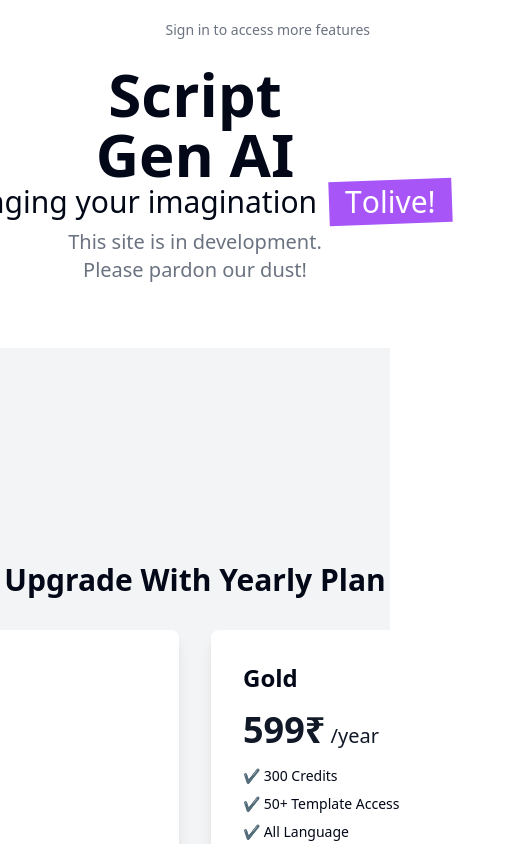
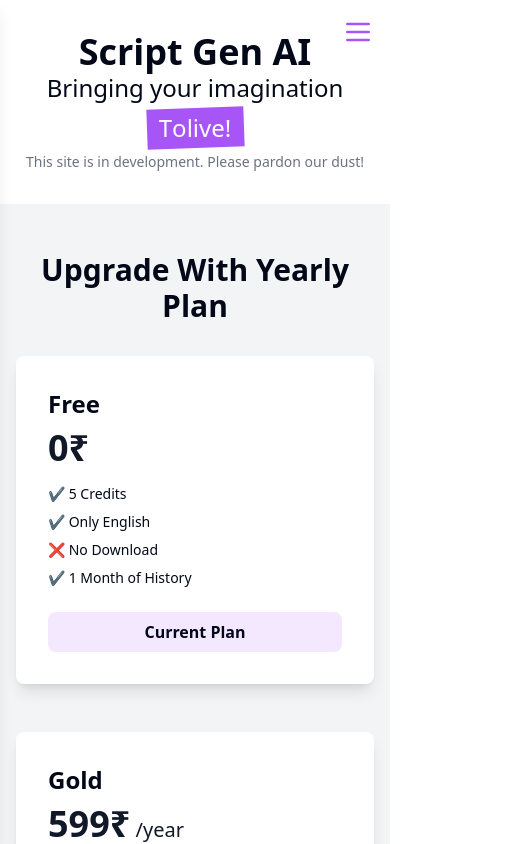
Before and after one commit to alivinshiva/Yet-another-Ai-Inn, a Next.js app: page /Billing in a window 390 px wide. Shown: the top 844 px of the page, 531 px wide, since content can reach past the window. Built offline with nearby package versions, Linux system fonts and the light colour scheme; no server answers.

Commit message:
mobile responsive

```diff
--- a/components/Header.tsx
+++ b/components/Header.tsx
@@ -1,34 +1,89 @@
-"use client"
-import { BookOpen, FilePen, PartyPopper, User } from 'lucide-react';
+"use client";
+import { BookOpen, FilePen, PartyPopper, User, Menu, X } from 'lucide-react';
 import Link from 'next/link';
-import React from 'react';
-import { UserButton } from '@clerk/nextjs';
+import React, { useState } from 'react';
+import { UserButton, useUser } from '@clerk/nextjs';
 import { FlipWords } from "@/components/ui/flip-words";
 import { useAuth } from '@clerk/nextjs';
-
 
 function Header() {
     const words = ["To life!", "To live!"];
     const { isSignedIn } = useAuth();
+    const { user } = useUser();
+    const [sidebarOpen, setSidebarOpen] = useState(false);
 
+    const toggleSidebar = () => setSidebarOpen(!sidebarOpen);
 
     return (
-        <header className='relative p-16 text-center'>
+        <header className='relative px-4 py-8 md:py-24 text-center md:px-16'>
             <Link href='/'>
-                <h1 className='text-6xl font-black'>Script Gen AI</h1>
-                <div className='flex justify-center whitespace-nowrap space-x-5 text-3xl lg:text-5xl'>
+                <h1 className='text-4xl md:text-6xl font-black'>Script Gen AI</h1>
+                <div className='flex flex-col items-center justify-center whitespace-nowrap space-y-2 md:space-y-0 md:flex-row md:space-x-5 text-2xl md:text-3xl lg:text-5xl'>
                     <h2>Bringing your imagination</h2>
                     <div className='relative'>
-                        <div className='absolute bg-purple-500 -left-2 -top-1 -bottom-1 -right-2 md:-left-3 md:-top-0 md:-bottom-0 md:-right-3 -rotate-2' />
+                        <div className='absolute bg-purple-500 -left-1 -top-1 -bottom-1 -right-1 md:-left-2 md:-top-2 md:-bottom-2 md:-right-2 -rotate-2' />
                         <div className='relative text-white'>
                             <FlipWords words={words} className='text-white' /> <br />
                         </div>
                     </div>
                 </div>
             </Link>
-            <p className="text-xl text-gray-500 mt-2">This site is in development. Please pardon our dust!</p>
-            <div className='absolute -top-5 right-5 flex space-x-2'>
-                {isSignedIn ? (
+            <p className="text-sm md:text-xl text-gray-500 mt-2">This site is in development. Please pardon our dust!</p>
+
+            {/* Hamburger Menu for Mobile */}
+            <div className='absolute top-4 right-4 md:hidden'>
+                <Menu
+                    className='w-8 h-8 text-purple-500 cursor-pointer'
+                    onClick={toggleSidebar}
+                />
+            </div>
+
+            {/* Sidebar for Mobile */}
+            <div
+                className={`fixed top-0 left-0 w-64 h-full bg-white shadow-lg z-50 transform ${sidebarOpen ? 'translate-x-0' : '-translate-x-full'} transition-transform duration-300 ease-in-out md:hidden`}
+            >
+                <div className='flex justify-between items-center p-4'>
+                    <h2 className='text-xl font-black'>Menu</h2>
+                    <X
+                        className='w-6 h-6 text-purple-500 cursor-pointer'
+                        onClick={toggleSidebar}
+                    />
+                </div>
+                <nav className='flex flex-col space-y-4 p-4'>
+                    <Link href='/' onClick={toggleSidebar} className='flex items-center space-x-2'>
+                        <FilePen className='w-6 h-6 text-purple-500' />
+                        <span className='text-purple-500 font-bold text-lg'>Home</span>
+                    </Link>
+                    <Link href='/Stories' onClick={toggleSidebar} className='flex items-center space-x-2'>
+                        <BookOpen className='w-6 h-6 text-purple-500' />
+                        <span className='text-purple-500 font-bold text-lg'>Stories</span>
+                    </Link>
+                    <Link href='/Billing' onClick={toggleSidebar} className='flex items-center space-x-2'>
+                        <PartyPopper className='w-6 h-6 text-purple-500' />
+                        <span className='text-purple-500 font-bold text-lg'>Billing</span>
+                    </Link>
+                    {isSignedIn && (
+                        user ? (
+                            <div className='flex items-center space-x-2 text-center' onClick={toggleSidebar} >
+                                {/* <User className='w-6 h-6 text-purple-500' /> */}
+                                <UserButton />
+                                <span className='font-bold text-purple-500'>{user.fullName || 'User'}</span>
+                            </div>
+                        ) : (
+                            <div className='flex items-center space-x-2 text-center' onClick={toggleSidebar}>
+                                <User className='w-6 h-6 text-purple-500' />
+                                <span className='font-bold text-purple-500'>Guest</span>
+                            </div>
+                        )
+                    )}
+                </nav>
+
+            </div >
+
+            {/* Icons for larger screens */}
+            < div className='hidden md:flex absolute top-20 right-4 md:top-10 md:right-10 space-x-2 z-10' >
+                {
+                    isSignedIn ? (
                         <>
                             <Link href='/'>
                                 <FilePen
@@ -58,10 +113,11 @@ function Header() {
                             </div>
                         </>
                     ) : (
-                    <p className="text-sm text-gray-500 mt-10">Sign in to access more features</p>
-                )}
-            </div>
-        </header>
+                        <p className="text-xs md:text-sm text-gray-500 mt-4 md:mt-10">Sign in to access more features</p>
+                    )
+                }
+            </div >
+        </header >
     );
 }
 
--- a/components/ui/card-hover-effect.tsx
+++ b/components/ui/card-hover-effect.tsx
@@ -124,7 +124,7 @@ export const CardLanguage = ({
   return (
     <p
       className={cn(
-        "absolute flex items-center top-0 right-0 bg-purple-500 text-white font-bold p-1 m-2 rounded-lg text-1xl",
+        "absolute flex items-center bottom-0 right-0 bg-purple-500 text-white font-bold p-1 m-2 rounded-lg text-1xl",
         className
       )}
     >
--- a/pages/Billing.tsx
+++ b/pages/Billing.tsx
@@ -1,10 +1,6 @@
-import React, { useEffect, useState } from 'react';
-import { useAuth } from '@clerk/nextjs';
-import { useRouter } from 'next/navigation';
-
+import React, { useEffect } from 'react';
 
 const BillingPage: React.FC = () => {
-
 
     useEffect(() => {
         // This will run only on the client side
@@ -12,23 +8,22 @@ const BillingPage: React.FC = () => {
         script.src = 'https://checkout.razorpay.com/v1/payment-button.js';
         script.setAttribute('data-payment_button_id', 'fgjkldshgkldshjg');
         script.async = true;
-            //TODO
         const form = document.getElementById('razorpay-payment-form');
         if (form) {
             form.appendChild(script);
         }
     }, []);
+
     return (
-        <div className="flex flex-col items-center justify-center min-h-screen bg-gray-100 py-12">
-            <h1 className="text-3xl font-bold mb-8">Upgrade With Yearly Plan</h1>
-            <div className="flex justify-center gap-8">
+        <div className="flex flex-col items-center justify-center min-h-screen bg-gray-100 py-12 px-4 md:px-0">
+            <h1 className="text-3xl font-bold mb-8 text-center">Upgrade With Yearly Plan</h1>
+            <div className="flex flex-col md:flex-row justify-center gap-8 w-full max-w-3xl">
                 {/* Free Plan */}
-                <div className="w-80 bg-white rounded-lg shadow-lg p-8">
-                    <h2 className="text-2xl font-bold mb-4">Free</h2>
-                    <p className="text-4xl font-extrabold text-gray-900 mb-2">0₹<span className="text-xl font-normal"></span></p>
+                <div className="w-full md:w-80 bg-white rounded-lg shadow-lg p-8 mb-4 md:mb-0">
+                    <h2 className="text-2xl font-bold mb-2 ">Free</h2>
+                    <p className="text-4xl font-extrabold text-gray-900 mb-2">0₹</p>
                     <ul className="mt-4 mb-6 space-y-2 text-left">
                         <li className="text-sm">✔ 5 Credits</li>
-                        {/* <li className="text-sm">✔ 50+ Content Templates</li> */}
                         <li className="text-sm">✔ Only English </li>
                         <li className="text-sm">❌ No Download</li>
                         <li className="text-sm">✔ 1 Month of History</li>
@@ -37,9 +32,9 @@ const BillingPage: React.FC = () => {
                         Current Plan
                     </button>
                 </div>
-                {/* Monthly Plan */}
-                <div className="w-80 bg-white rounded-lg shadow-lg p-8">
-                    <h2 className="text-2xl font-bold mb-4">Gold</h2>
+                {/* Yearly Plan */}
+                <div className="w-full md:w-80 bg-white rounded-lg shadow-lg p-8">
+                    <h2 className="text-2xl font-bold mb-2">Gold</h2>
                     <p className="text-4xl font-extrabold text-gray-900 mb-2">599₹<span className="text-xl font-normal"> /year</span></p>
                     <ul className="mt-4 mb-6 space-y-2 text-left">
                         <li className="text-sm">✔ 300 Credits</li>
@@ -56,7 +51,6 @@ const BillingPage: React.FC = () => {
                             ></form>
                         </div>
                     </button>
-
                 </div>
             </div>
         </div>
--- /dev/null
+++ b/pages/api/stories.ts
@@ -0,0 +1,25 @@
+import { NextApiRequest, NextApiResponse } from 'next';
+import { MongoClient } from 'mongodb';
+
+const uri = process.env.MONGODB_URI as string ;
+const client = new MongoClient(uri);
+
+export default async function handler(req: NextApiRequest, res: NextApiResponse) {
+  if (req.method !== 'GET') {
+    return res.status(405).json({ error: 'Method not allowed' });
+  }
+
+  try {
+    await client.connect();
+    const database = client.db('ScriptGenAI');
+    const stories = database.collection('stories');
+
+    const storyList = await stories.find({}).toArray();
+
+    res.status(200).json(storyList);
+  } catch (error) {
+    res.status(500).json({ error: 'Failed to fetch stories' });
+  } finally {
+    await client.close();
+  }
+}
```
Lines whose indentation alone changed are shown as unchanged.
